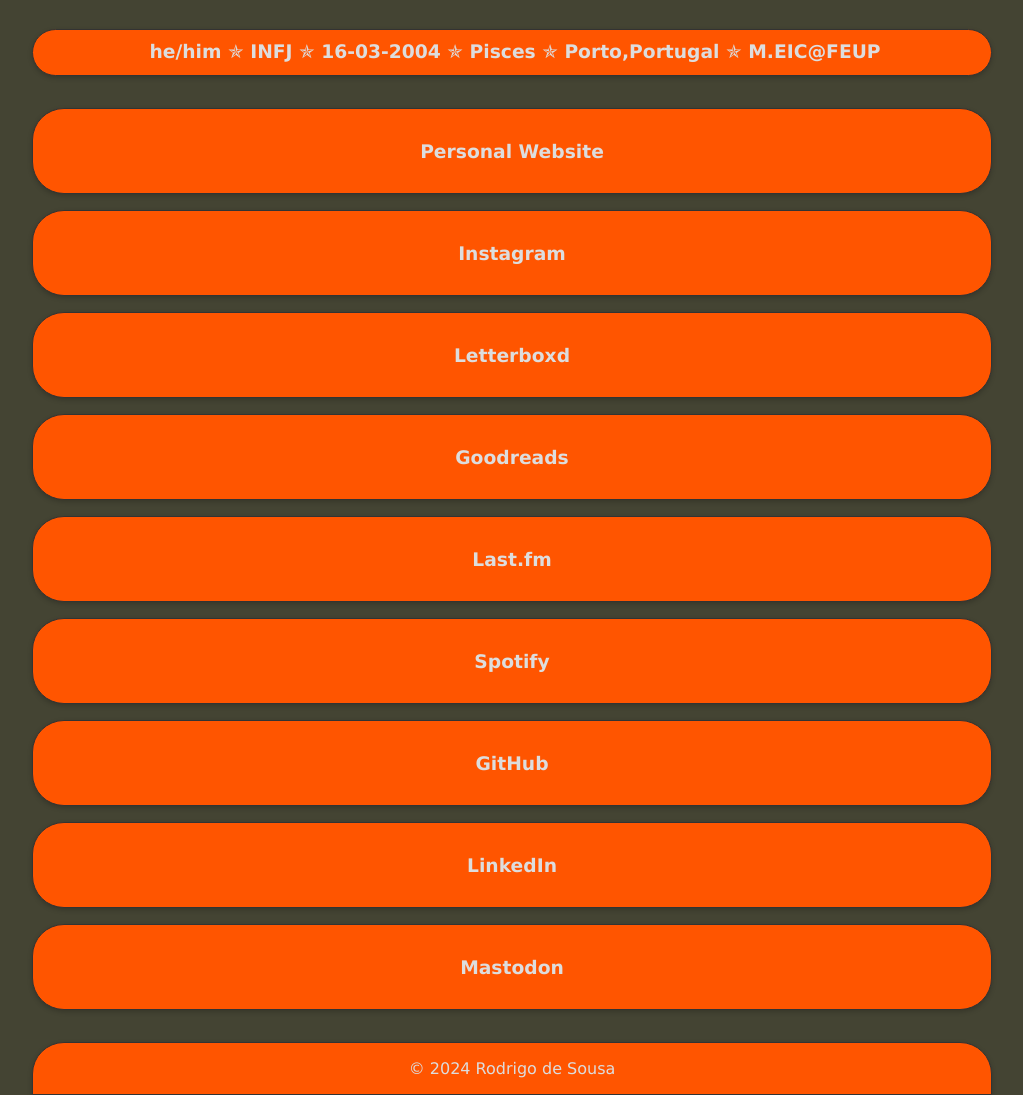
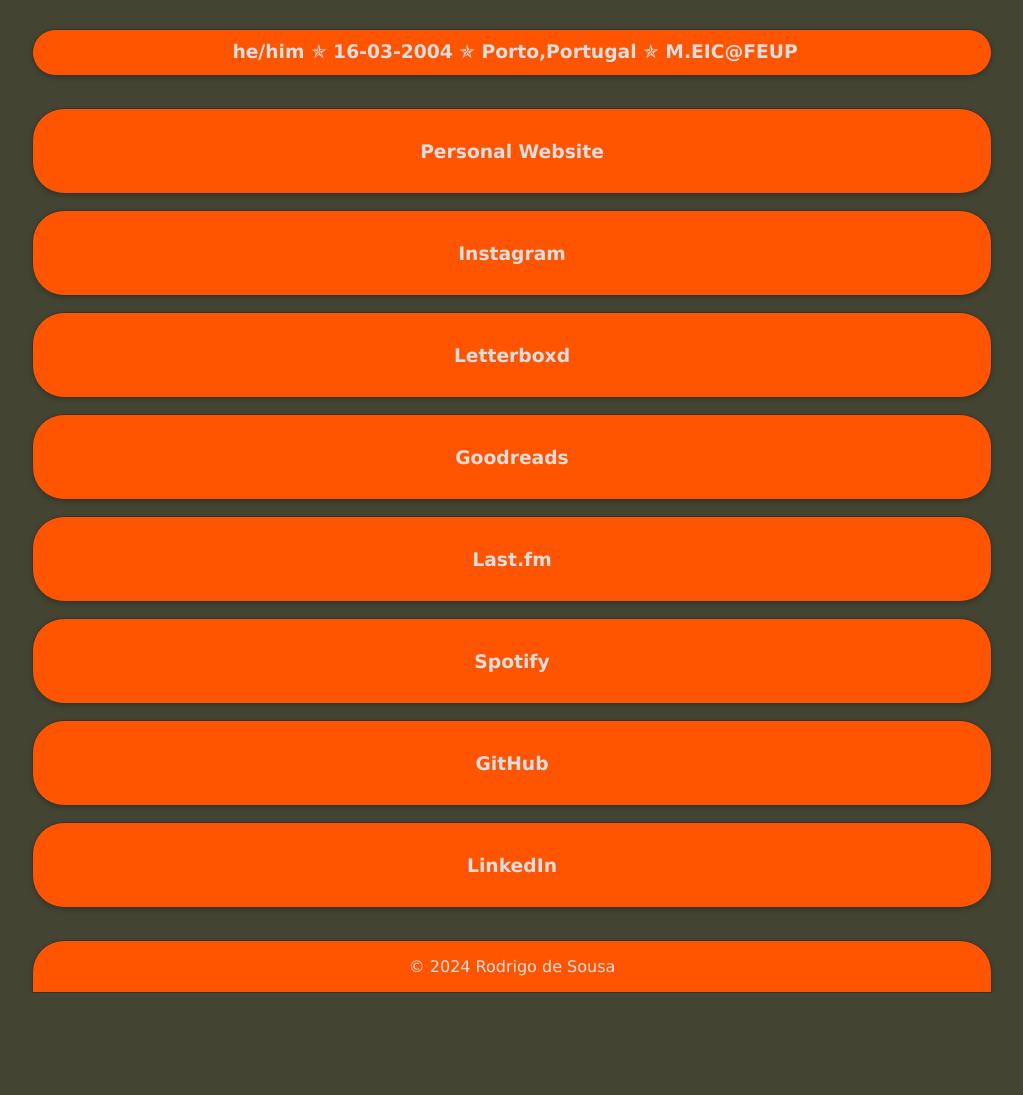
Before and after one commit to rodeso/social, a plain HTML site: page index.html in a window 1280 px wide. Shown: the part 163-1258 px from the top of the page, without its empty margins (128-1151 px from the left). After the commit the page ends 1156 px from the top, so only its background shows below. Drawn offline with Linux system fonts and the light colour scheme; a script that the page names is missing.

Commit message:
Edit index.html

```diff
--- a/index.html
+++ b/index.html
@@ -18,7 +18,7 @@
         </div>
     <header>
         <h3>
-            he/him ✯ INFJ ✯ 16-03-2004 ✯ Pisces ✯ Porto,Portugal ✯ M.EIC@FEUP
+            he/him ✯ 16-03-2004 ✯ Porto,Portugal ✯ M.EIC@FEUP
         </h3>
     </header>
     <main>
@@ -62,11 +62,6 @@
                 <h3>LinkedIn</h3>
             </section>
         </a>
-        <a href="https://infosec.exchange/@rodeso">
-            <section>
-                <h3>Mastodon</h3>
-            </section>
-        </a>
 
     </main>
     <footer>
```
